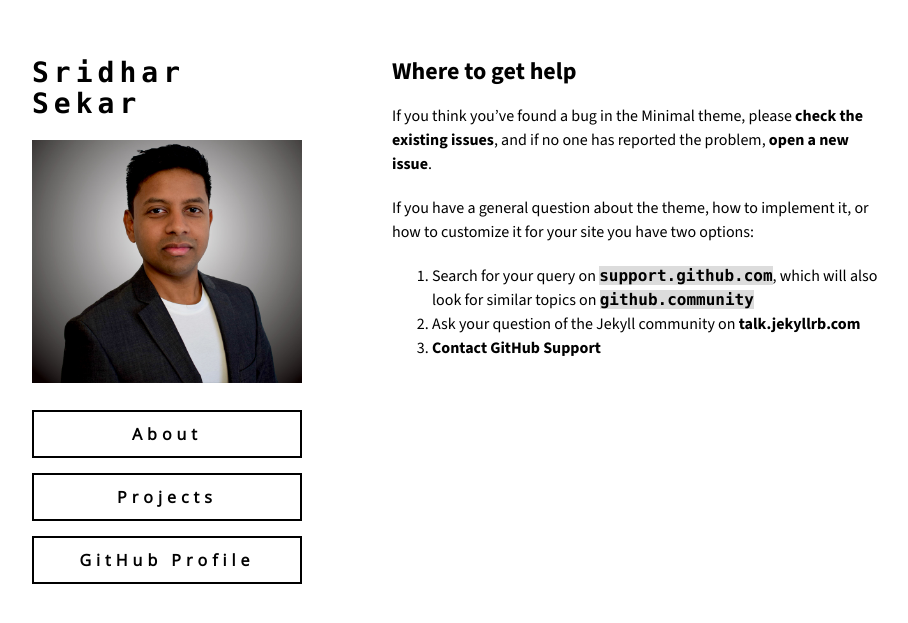
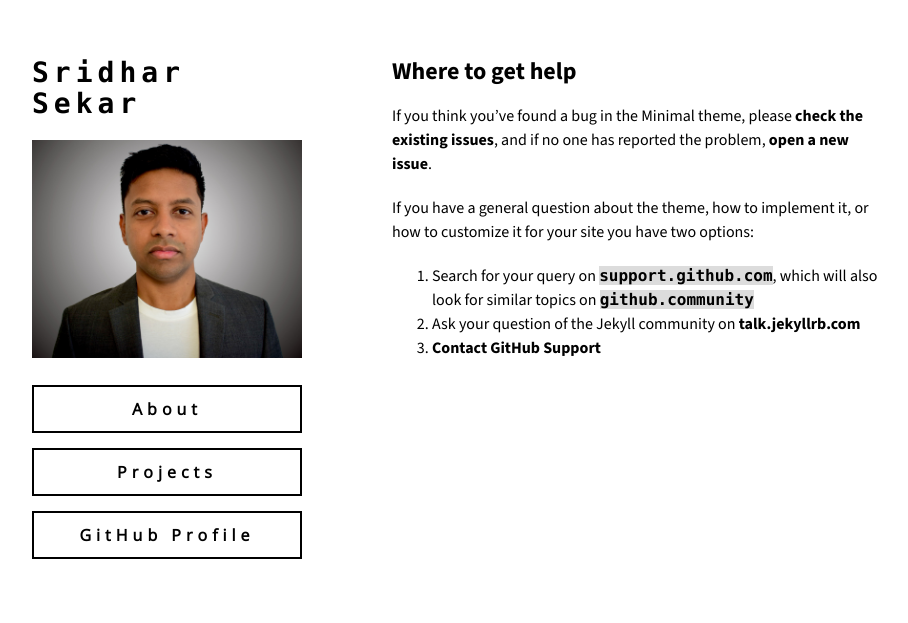
Before and after one commit to sridhar-portfolio/sridhar-portfolio.github.io, a Jekyll site: the page built from docs/SUPPORT.md, in a window 1280 px wide. Shown: the top 623 px of the page, without its empty margins (178-1086 px from the left). Built offline with Jekyll 4.4.1, drawn with Linux system fonts in a browser that asks for light colours; our own code applies the rules of GitHub Pages for plain Markdown files; the repository's description, which GitHub fills in, is left out.

Commit message:
Update _config.yml

```diff
--- a/_config.yml
+++ b/_config.yml
@@ -1,5 +1,5 @@
 title: Sridhar Sekar
-logo: /assets/img/Foto_2.jpeg
+logo: /assets/img/Foto_3.jpeg
 show_downloads: false
 google_analytics:
 theme: jekyll-theme-minimal
```
